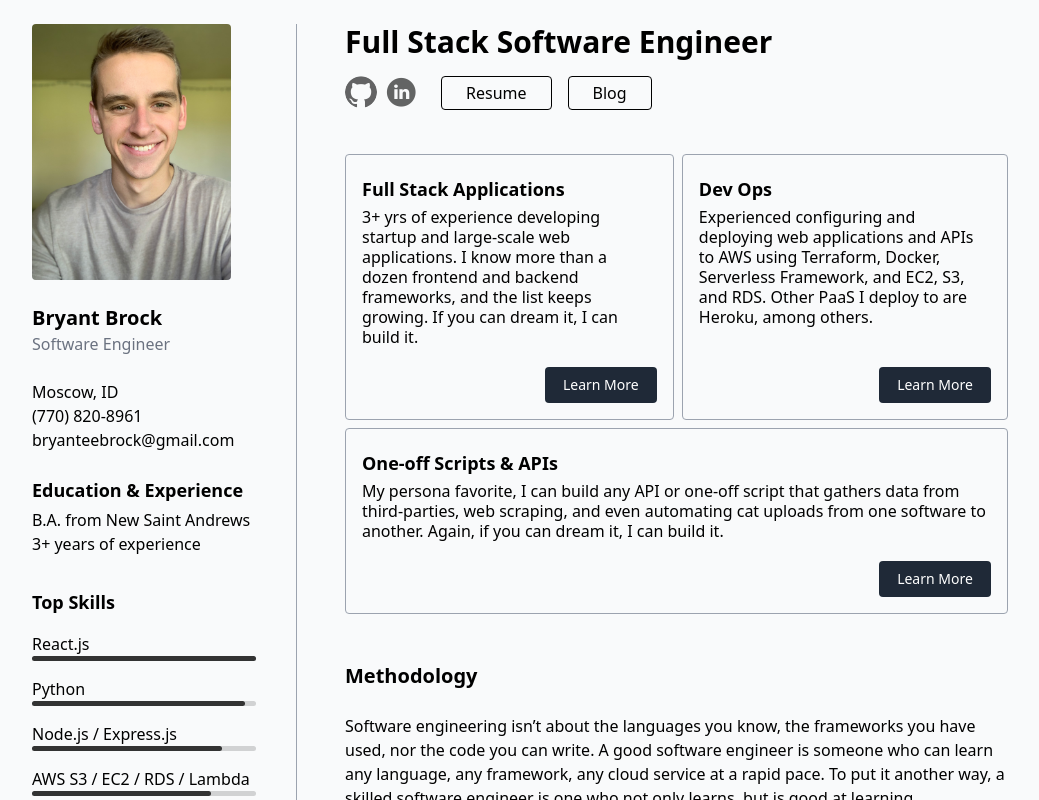
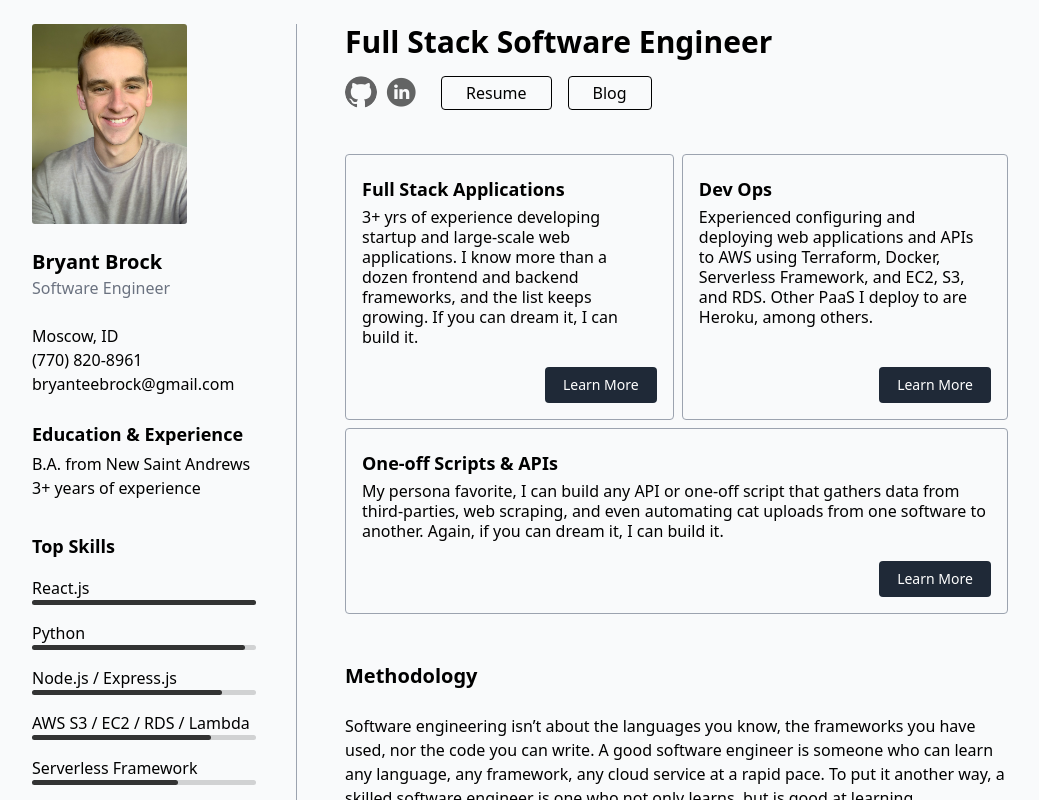
Before and after one commit to bryantbrock/bryantbrock.com, a Svelte app: page / in a window 1280 px wide. Shown: the top 800 px of the page, without its empty margins (120-1159 px from the left). Built offline with nearby package versions, Linux system fonts and the light colour scheme.

Commit message:
complete responsive sidebar and lazy load img

```diff
--- a/src/App.svelte
+++ b/src/App.svelte
@@ -39,7 +39,7 @@
 <Tailwind />
 <svelte:window bind:outerWidth />
 
-<body class={sidebarOpen ? 'fixed' : ''}>
+<body class={sidebarOpen ? 'fixed md:relative' : ''}>
   <div
     on:click={toggleSidebarOpen}
     class={`
--- a/src/pages/About.svelte
+++ b/src/pages/About.svelte
@@ -1,4 +1,6 @@
 <script>
+  import Image from 'partials/image/Image.svelte';
+
   export let forceOpen = false;
 
   const skills = [
@@ -14,7 +16,9 @@
 </script>
 
 <div class={`ml-6 mr-6 my-6 md:pr-10 md:border-r md:border-gray-400 ${forceOpen ? 'flex-col' : 'hidden'} md:block`}>
-  <img src="assets/headshot.jpg" alt="headshot" class={`${forceOpen ? 'h-36' : 'h-64'} rounded`} />
+  <div>
+    <Image src="assets/headshot.jpg" alt="headshot" class={`${forceOpen ? 'h-36' : 'h-64'} rounded`} />
+  </div>
   <div class="mt-6">
     <h2 class="font-bold text-xl">Bryant Brock</h2>
     <span class="text-gray-500 -mt-1">
--- a/src/partials/Sidebar.svelte
+++ b/src/partials/Sidebar.svelte
@@ -7,7 +7,7 @@
 
 {#if show}
   <div transition:fade>
-    <div on:click={toggleShow} class="absolute w-full h-full bg-black opacity-80 overflow-none fixed" />
+    <div on:click={toggleShow} class="absolute w-full h-full bg-black opacity-80 overflow-none fixed md:hidden" />
     <div
       on:click={toggleShow}
       class={`
@@ -19,7 +19,7 @@
       </svg>
     </div>
   </div>
-  <div transition:fly id="inner">
+  <div transition:fly id="inner" class="md:hidden">
     <slot></slot>
   </div>
 {/if}
--- /dev/null
+++ b/src/partials/image/Image.svelte
@@ -0,0 +1,16 @@
+<script>
+  import Observer from 'partials/image/Observer.svelte';
+  import ImageTag from 'partials/image/ImageTag.svelte';
+
+  export let src;
+  export let alt;
+  export let classes;
+
+  let nativeLoading = false;
+</script>
+
+<Observer once={true} let:intersecting={intersecting}>
+  {#if intersecting || nativeLoading}
+    <ImageTag {alt} {src} {classes} />
+  {/if}
+</Observer>
--- /dev/null
+++ b/src/partials/image/ImageTag.svelte
@@ -0,0 +1,34 @@
+<script>
+  import { onMount } from 'svelte';
+
+  export let src;
+  export let alt;
+  export let classes;
+
+  let loaded = false;
+  let thisImage;
+
+  onMount(
+    () => {
+      thisImage.onload = () => {
+        loaded = true;
+      };
+    }
+  );
+</script>
+
+<img {src} {alt} class:loaded bind:this={thisImage} loading="lazy" class={classes} />
+
+<style>
+  img {
+    height: 200px;
+    opacity: 0;
+    border: 1px solid #00000082;
+    border-radius: 3px;
+    transition: opacity 1200ms ease-out;
+  }
+  img.loaded {
+    opacity: 1;
+    border: none;
+  }
+</style>
--- /dev/null
+++ b/src/partials/image/Observer.svelte
@@ -0,0 +1,42 @@
+<script>
+	import { onMount } from 'svelte';
+
+	export let once = false;
+	export let top = 0;
+	export let bottom = 0;
+	export let left = 0;
+	export let right = 0;
+
+  let intersecting = false;
+
+	let container;
+
+	onMount(() => {
+		if (typeof IntersectionObserver !== 'undefined') {
+			const rootMargin = `${bottom}px ${left}px ${top}px ${right}px`;
+			const observer = new IntersectionObserver(entries => {
+				intersecting = entries[0].isIntersecting;
+				if (intersecting && once) {
+					observer.unobserve(container);
+				}
+			}, {
+				rootMargin
+			});
+
+			observer.observe(container);
+
+			return () => observer.unobserve(container);
+		}
+	});
+</script>
+
+<div bind:this={container}>
+	<slot {intersecting}></slot>
+</div>
+
+<style>
+	div {
+		width: 100%;
+		height: 100%;
+	}
+</style>
```
